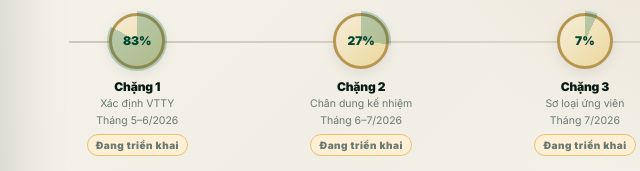
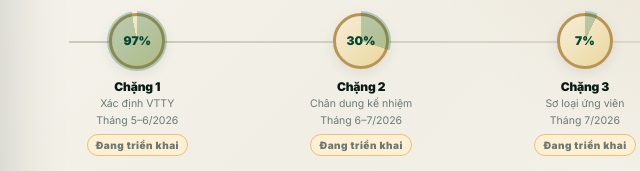
Before and after one commit to daotaobimgroup/baocao, a plain HTML site: page index.html in a window 1280 px wide. Shown: the part 219-390 px from the top of the page, 321-961 px from the left. Drawn offline with Linux system fonts and the light colour scheme.

Commit message:
Update index.html

```diff
--- a/index.html
+++ b/index.html
@@ -769,8 +769,8 @@
 <script>
 const DATA = {
   stageProgress: [
-    {gd:1, code:"C1",  label:"Chặng 1", title:"Xác định VTTY", progress:83, period:"Tháng 5–6/2026"},
-    {gd:1, code:"C2",  label:"Chặng 2", title:"Chân dung kế nhiệm", progress:27, period:"Tháng 6–7/2026"},
+    {gd:1, code:"C1",  label:"Chặng 1", title:"Xác định VTTY", progress:97, period:"Tháng 5–6/2026"},
+    {gd:1, code:"C2",  label:"Chặng 2", title:"Chân dung kế nhiệm", progress:30, period:"Tháng 6–7/2026"},
     {gd:1, code:"C3",  label:"Chặng 3", title:"Sơ loại ứng viên", progress:7,  period:"Tháng 7/2026"},
     {gd:1, code:"C4",  label:"Chặng 4", title:"Đánh giá ứng viên", progress:7,  period:"Tháng 8/2026"},
     {gd:2, code:"C5",  label:"Chặng 5", title:"IDP", progress:0,  period:"Tháng 8–9/2026"},
```
